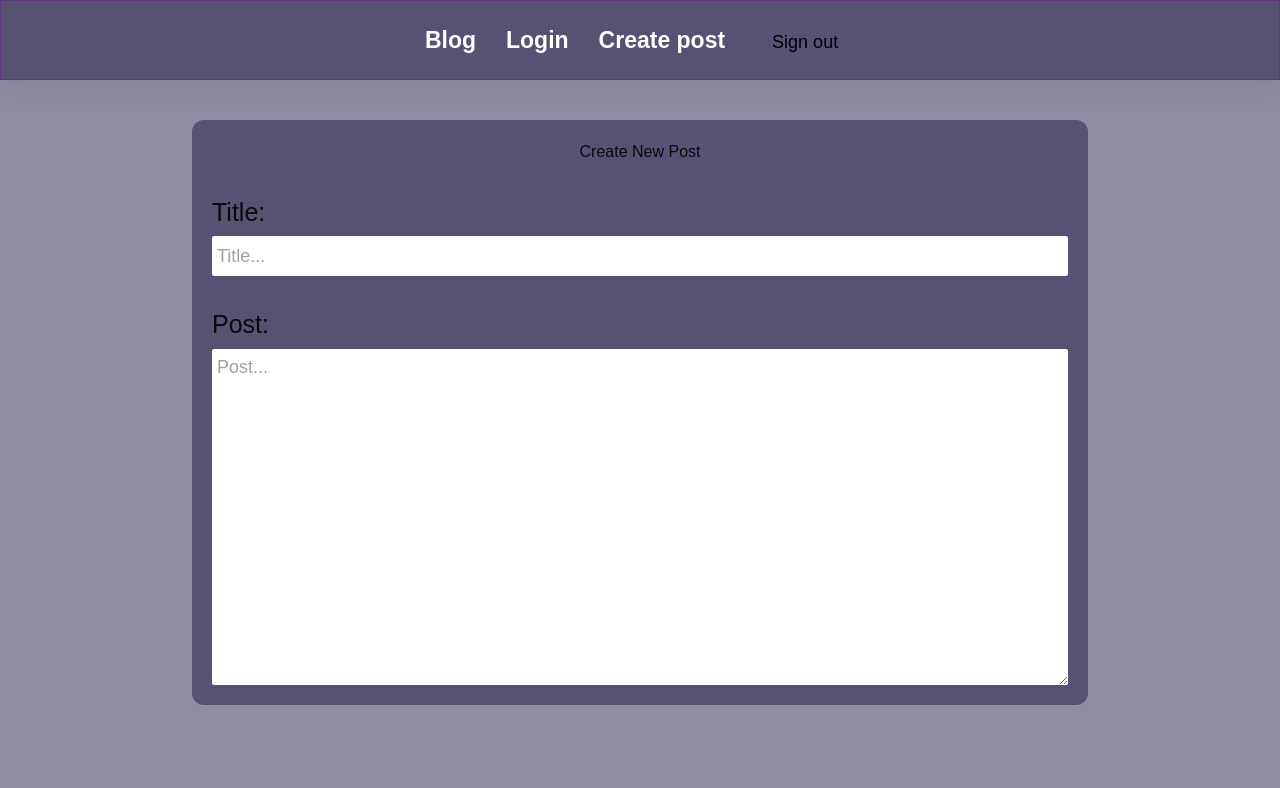
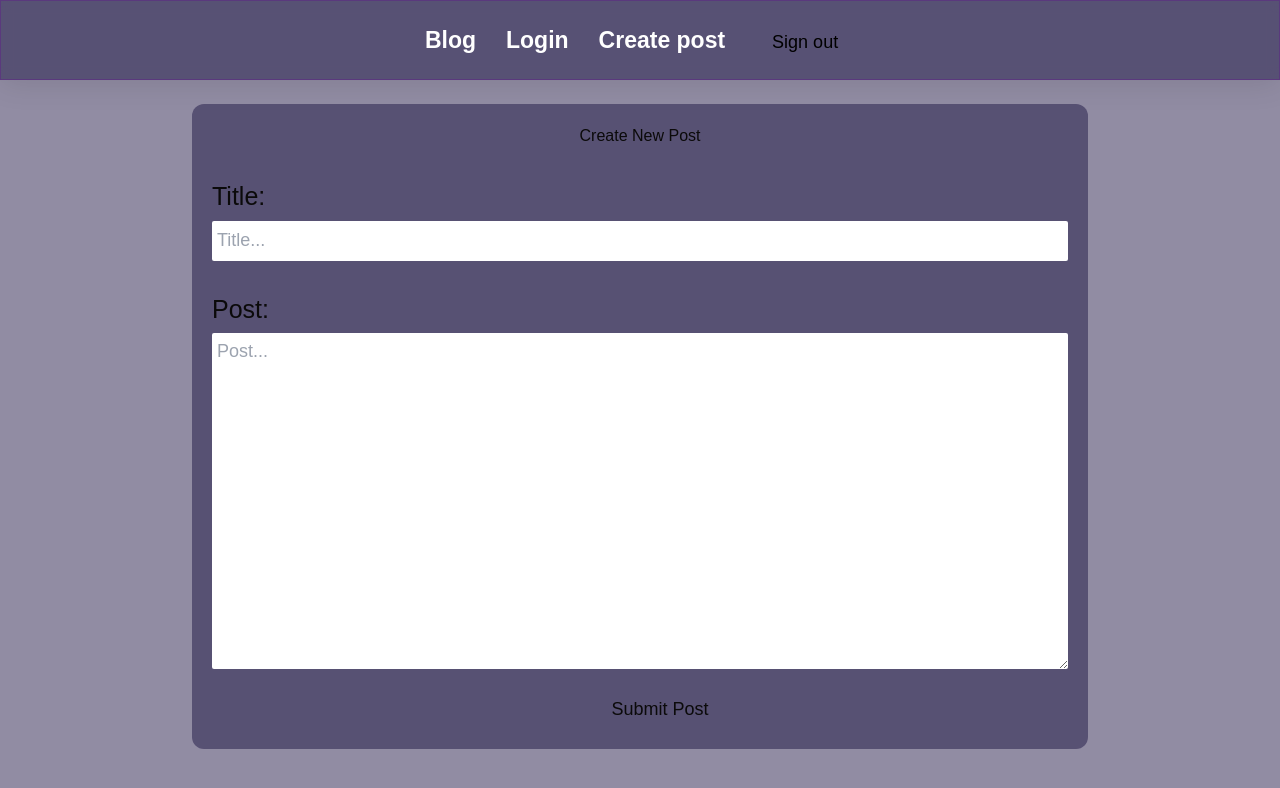
Before and after one commit to MEgwuatu/My-React-Blog, a React (Vite) app: page /create-post in a window 1280 px wide. Shown: the top 788 px of the page. Built offline with nearby package versions, Linux system fonts and the light colour scheme; no server answers; sample sign-in values are in the browser's storage.

Commit message:
Updated with activities of Creating Posts, Submitting and checking the Firebase Database

```diff
--- a/src/Pages/CreateForm.jsx
+++ b/src/Pages/CreateForm.jsx
@@ -1,30 +1,51 @@
-import React from 'react'
+import { useState, useEffect } from "react";
+import { addDoc, collection, serverTimestamp } from 'firebase/firestore';
+import { db, auth } from '../Firebase-config';
+import { useNavigate } from "react-router-dom";
 
+const CreateForm = ({ isAuth }) => {
+  const navigate = useNavigate();
+  const [title, setTitle] = useState("");
+  const [postText, setPostText] = useState("");
+  const [loading, setLoading] = useState(false);
 
+  const postCollectionRef = collection(db, "All-posts"); // collection reference
 
+  // create post function
+  const createPost = async (e) => {
+    e.preventDefault();
+    setLoading(true);
+    await addDoc(postCollectionRef, {
+      author: { name: auth.currentUser.displayName, id: auth.currentUser.uid, email: auth.currentUser.email },
+      title,
+      postText,
+      timestamp: serverTimestamp()
+    });
+    setLoading(false);
+    navigate('/');
+  };
 
-
-
-
-const CreateForm = () => {
-
-
+  useEffect(() => {
+    if (!isAuth) {
+      navigate('/login');
+    }
+  }, [isAuth]);
 
   return (
     <div className='createPostPage'>
-         <form className="cpContainer" >
-
-        <h1 className="text-[white] text-[5vh]">Create New Post</h1>
+      <form className="cpContainer" onSubmit={createPost}>
+        <h1>Create New Post</h1>
         <div className="inputGp">
-          <label htmlFor="" className="text-[white]">Title:</label>
+          <label htmlFor="">Title:</label>
           <input
             required
             type="text"
             placeholder='Title...'
+            onChange={(e) => setTitle(e.target.value)}
           />
         </div>
         <div className="inputGp">
-          <label htmlFor="" className="text-[white]">Post:</label>
+          <label htmlFor="">Post:</label>
           <textarea
             name=""
             required
@@ -35,16 +56,13 @@ const CreateForm = () => {
             rows="10"
           />
         </div>
-         </form>
-
-
-
-
-
+        <button type="submit" disabled={loading}>
+          {loading ? "Submitting..." : "Submit Post"}
+        </button>
+      </form>
+      {loading && <div className="spinner">Loading...</div>}
     </div>
   );
 };
 
-
-
-export default CreateForm
+export default CreateForm;
```
